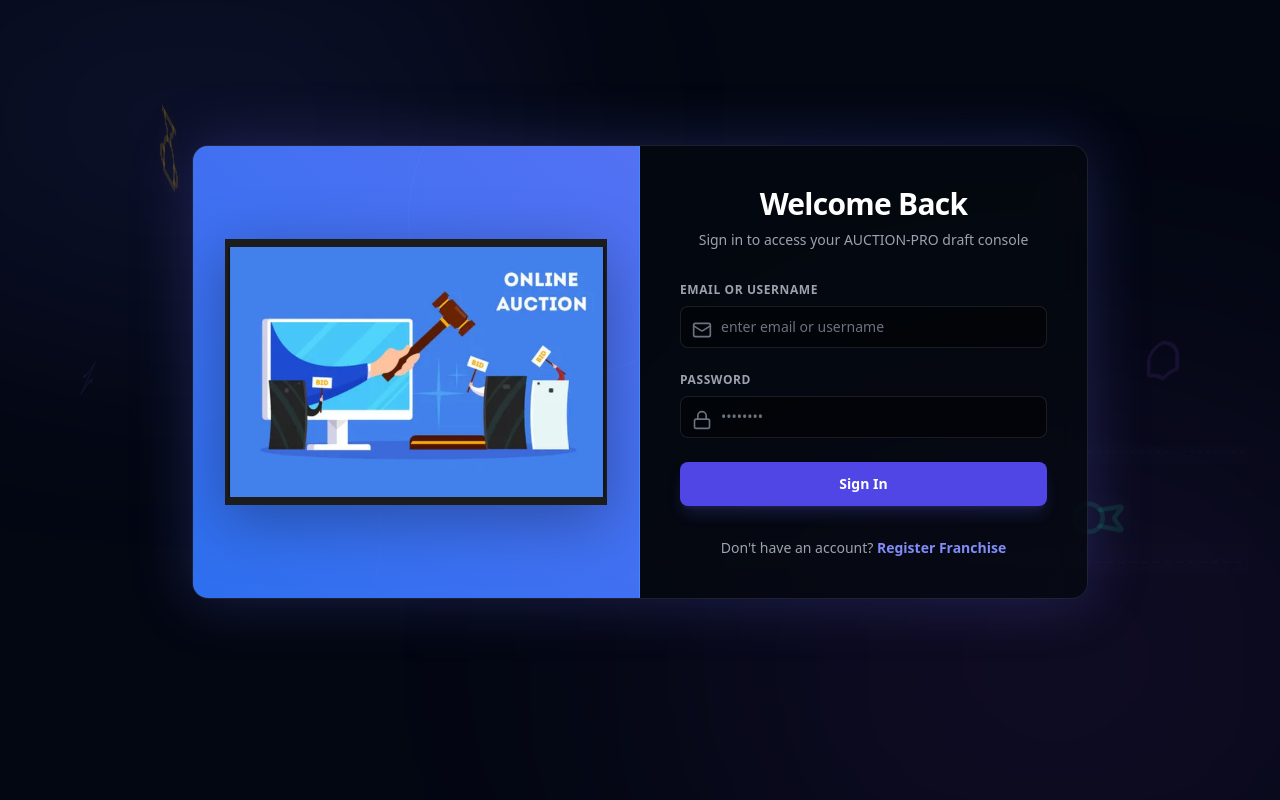
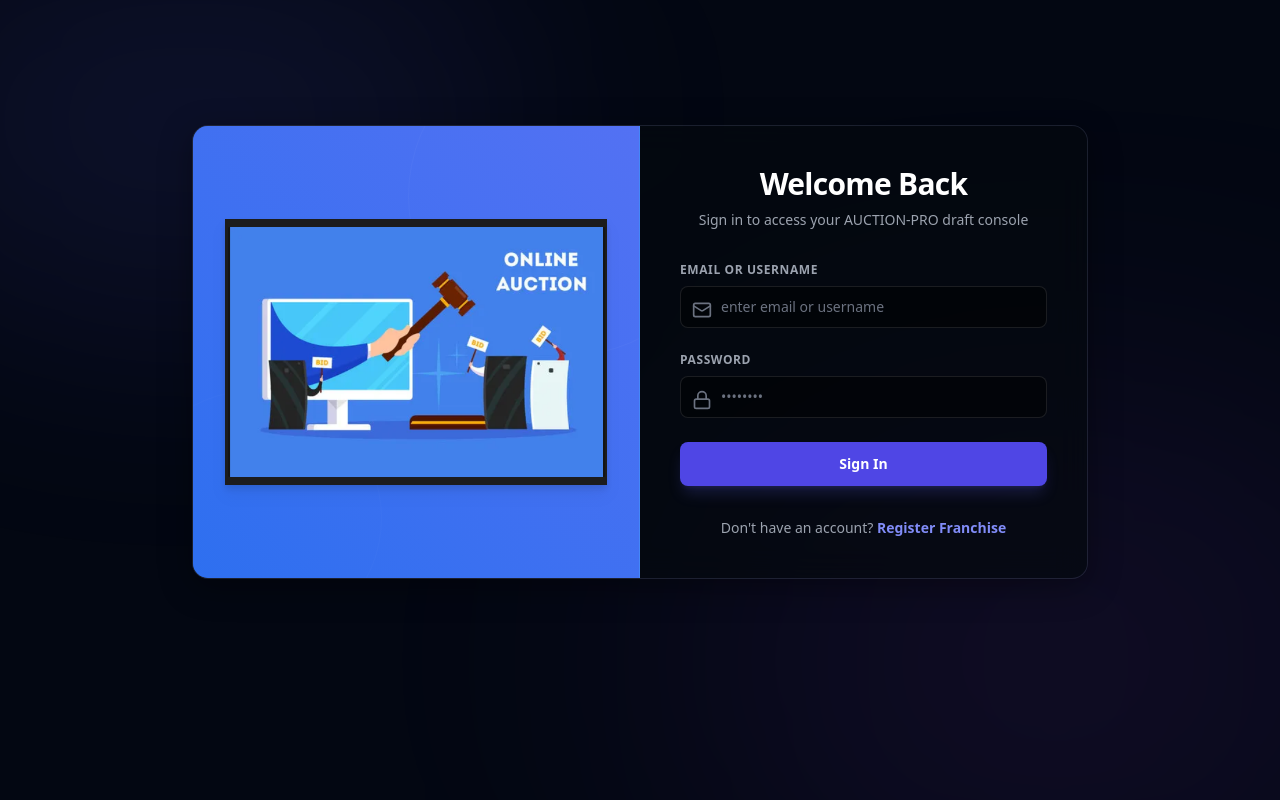
Before and after one commit to yogeshswami0/Auction, a React (Vite) app in the folder frontend/: page /login in a window 1280 px wide. Built offline with nearby package versions, Linux system fonts and the light colour scheme.

Commit message:
style: remove all 3D tilt and background animations from login page

```diff
--- a/frontend/src/pages/Login.jsx
+++ b/frontend/src/pages/Login.jsx
@@ -1,20 +1,8 @@
 import React, { useState } from 'react';
 import { useNavigate, Link } from 'react-router-dom';
 import { useAuth } from '../context/AuthContext';
-import { Mail, Lock, AlertTriangle, Trophy, Target, Flame, Award, Activity, Shield } from 'lucide-react';
-import { motion } from 'framer-motion';
+import { Mail, Lock, AlertTriangle } from 'lucide-react';
 import loginBanner from '../auction_login_banner.png';
-
-const animationStyles = `
-  @keyframes pitch-scroll {
-    0% { background-position-y: 0px; }
-    100% { background-position-y: 80px; }
-  }
-  @keyframes stadium-pulse {
-    0%, 100% { opacity: 0.15; transform: perspective(800px) rotateX(70deg) translateZ(-50px) scale(1); }
-    50% { opacity: 0.35; transform: perspective(800px) rotateX(70deg) translateZ(-50px) scale(1.02); }
-  }
-`;
 
 const Login = () => {
   const [emailOrUsername, setEmailOrUsername] = useState('');
@@ -23,38 +11,6 @@
   const [loading, setLoading] = useState(false);
   const { login } = useAuth();
   const navigate = useNavigate();
-
-  // 3D Card Hover Tilt Coordinates
-  const [rotateX, setRotateX] = useState(0);
-  const [rotateY, setRotateY] = useState(0);
-  const [shadowX, setShadowX] = useState(0);
-  const [shadowY, setShadowY] = useState(0);
-
-  const handleMouseMove = (e) => {
-    const card = e.currentTarget;
-    const box = card.getBoundingClientRect();
-    const x = e.clientX - box.left - box.width / 2;
-    const y = e.clientY - box.top - box.height / 2;
-
-    // Limit rotation to max 8 degrees for a subtle premium feel
-    const maxRot = 8;
-    const factorX = maxRot / (box.height / 2);
-    const factorY = maxRot / (box.width / 2);
-
-    setRotateX(-y * factorX);
-    setRotateY(x * factorY);
-
-    // Displace shadows slightly for physical depth
-    setShadowX(-x * 0.12);
-    setShadowY(-y * 0.12);
-  };
-
-  const handleMouseLeave = () => {
-    setRotateX(0);
-    setRotateY(0);
-    setShadowX(0);
-    setShadowY(0);
-  };
 
   const handleSubmit = async (e) => {
     e.preventDefault();
@@ -84,184 +40,24 @@
   };
 
   return (
-    <div className="min-h-[85vh] flex items-center justify-center relative overflow-hidden py-10 px-4">
-      {/* Inject custom CSS keyframes */}
-      <style>{animationStyles}</style>
+    <div className="min-h-[80vh] flex items-center justify-center relative py-10 px-4">
 
-      {/* ========================================================================= */}
-      {/* 3D SPORTS ANIMATED BACKGROUND LAYERS                                       */}
-      {/* ========================================================================= */}
+      {/* Split-screen login card (static, no 3D animations/tilt) */}
+      <div className="w-full max-w-4xl glass-card rounded-2xl border border-white/10 overflow-hidden flex flex-col md:flex-row relative z-10 shadow-2xl">
 
-      {/* Glowing 3D Stadium Field Wireframe at the bottom */}
-      <div
-        className="absolute bottom-[-120px] left-1/2 -translate-x-1/2 w-[180vw] h-[55vh] origin-bottom opacity-15 pointer-events-none select-none z-0"
-        style={{
-          transform: "perspective(800px) rotateX(75deg) translateZ(0)",
-          background: "linear-gradient(to top, rgba(99, 102, 241, 0.25), transparent)",
-          backgroundImage: `
-            linear-gradient(rgba(99, 102, 241, 0.12) 1px, transparent 1px),
-            linear-gradient(90deg, rgba(99, 102, 241, 0.12) 1px, transparent 1px)
-          `,
-          backgroundSize: "80px 80px",
-          animation: "pitch-scroll 12s linear infinite",
-          borderTop: "2px solid rgba(99, 102, 241, 0.4)",
-          boxShadow: "0px -25px 80px rgba(99, 102, 241, 0.2)"
-        }}
-      />
-
-      {/* Stadium Boundary Ropes / Glow Ring */}
-      <div
-        className="absolute bottom-[15vh] left-1/2 -translate-x-1/2 w-[85vw] h-[35vh] border-2 border-dashed border-indigo-500/25 rounded-full pointer-events-none z-0"
-        style={{
-          transform: "perspective(800px) rotateX(70deg) translateZ(-50px)",
-          boxShadow: "0 0 50px rgba(99, 102, 241, 0.15) inset, 0 0 30px rgba(99, 102, 241, 0.1) ",
-          animation: "stadium-pulse 6s ease-in-out infinite"
-        }}
-      />
-
-      {/* Floating 3D Sports Icons */}
-      <div className="absolute inset-0 w-full h-full pointer-events-none select-none z-0 overflow-hidden">
-
-        {/* Yellow Trophy - Top Left */}
-        <motion.div
-          className="absolute text-yellow-500/15 filter drop-shadow-[0_0_12px_rgba(234,179,8,0.2)]"
-          style={{ left: '8%', top: '15%' }}
-          animate={{
-            y: [0, -25, 0],
-            rotateX: [0, 360],
-            rotateY: [0, 180]
-          }}
-          transition={{
-            duration: 10,
-            repeat: Infinity,
-            ease: "easeInOut"
-          }}
-        >
-          <Trophy className="w-16 h-16 md:w-20 md:h-20" />
-        </motion.div>
-
-        {/* Red Target - Top Right */}
-        <motion.div
-          className="absolute text-rose-500/15 filter drop-shadow-[0_0_12px_rgba(244,63,94,0.2)]"
-          style={{ right: '12%', top: '22%' }}
-          animate={{
-            y: [0, -18, 0],
-            rotateX: [0, 180],
-            rotateY: [0, 360],
-            rotateZ: [0, 90]
-          }}
-          transition={{
-            duration: 8,
-            repeat: Infinity,
-            ease: "easeInOut"
-          }}
-        >
-          <Target className="w-12 h-12 md:w-16 md:h-16" />
-        </motion.div>
-
-        {/* Orange Flame - Bottom Left */}
-        <motion.div
-          className="absolute text-orange-500/15 filter drop-shadow-[0_0_12px_rgba(249,115,22,0.2)]"
-          style={{ left: '12%', bottom: '15%' }}
-          animate={{
-            y: [0, -20, 0],
-            rotateX: [0, 360],
-            rotateZ: [0, 360]
-          }}
-          transition={{
-            duration: 7,
-            repeat: Infinity,
-            ease: "easeInOut"
-          }}
-        >
-          <Flame className="w-14 h-14 md:w-16 md:h-16" />
-        </motion.div>
-
-        {/* Green Award - Bottom Right */}
-        <motion.div
-          className="absolute text-emerald-500/15 filter drop-shadow-[0_0_12px_rgba(16,185,129,0.2)]"
-          style={{ right: '10%', bottom: '20%' }}
-          animate={{
-            y: [0, -30, 0],
-            rotateY: [0, 360],
-            rotateZ: [0, 180]
-          }}
-          transition={{
-            duration: 11,
-            repeat: Infinity,
-            ease: "easeInOut"
-          }}
-        >
-          <Award className="w-14 h-14 md:w-18 md:h-18" />
-        </motion.div>
-
-        {/* Indigo Activity Pulse - Center Left */}
-        <motion.div
-          className="absolute text-indigo-500/10 filter drop-shadow-[0_0_10px_rgba(99,102,241,0.1)]"
-          style={{ left: '3%', top: '50%' }}
-          animate={{
-            y: [0, -15, 0],
-            rotateX: [0, 180],
-            rotateY: [0, 180],
-            rotateZ: [0, 360]
-          }}
-          transition={{
-            duration: 9,
-            repeat: Infinity,
-            ease: "easeInOut"
-          }}
-        >
-          <Activity className="w-10 h-10" />
-        </motion.div>
-
-        {/* Purple Shield - Center Right */}
-        <motion.div
-          className="absolute text-purple-500/10 filter drop-shadow-[0_0_10px_rgba(168,85,247,0.15)]"
-          style={{ right: '5%', top: '48%' }}
-          animate={{
-            y: [0, -22, 0],
-            rotateX: [0, 360],
-            rotateY: [0, 360]
-          }}
-          transition={{
-            duration: 12,
-            repeat: Infinity,
-            ease: "easeInOut"
-          }}
-        >
-          <Shield className="w-12 h-12" />
-        </motion.div>
-
-      </div>
-
-      {/* ========================================================================= */}
-      {/* INTERACTIVE 3D TILT LOGIN CARD                                           */}
-      {/* ========================================================================= */}
-      <div
-        onMouseMove={handleMouseMove}
-        onMouseLeave={handleMouseLeave}
-        style={{
-          transform: `perspective(1000px) rotateX(${rotateX}deg) rotateY(${rotateY}deg)`,
-          boxShadow: `${shadowX}px ${shadowY}px 60px rgba(99, 102, 241, 0.25)`,
-          transition: 'transform 0.1s ease-out, box-shadow 0.1s ease-out',
-          transformStyle: 'preserve-3d'
-        }}
-        className="w-full max-w-4xl glass-card rounded-2xl border border-white/10 overflow-hidden flex flex-col md:flex-row relative z-10"
-      >
-
-        {/* Left Side: Royal Blue Vector Panel containing the Static Illustration */}
-        <div className="w-full md:w-1/2 bg-[#3B82F6] flex flex-col justify-center items-center p-8 relative overflow-hidden min-h-[320px] md:min-h-auto select-none border-b md:border-b-0 md:border-r border-white/5 z-10">
+        {/* Left Side: Royal Blue Vector Panel containing the static illustration */}
+        <div className="w-full md:w-1/2 bg-[#3B82F6] flex flex-col justify-center items-center p-8 relative overflow-hidden min-h-[320px] md:min-h-auto select-none border-b md:border-b-0 md:border-r border-white/5">
           {/* Subtle background glow rings in blue panel */}
           <div className="absolute inset-0 bg-gradient-to-tr from-blue-600 to-indigo-500 opacity-60 z-0" />
           <div className="absolute w-80 h-80 rounded-full border border-white/10 opacity-30 top-[-20%] right-[-20%] z-0" />
           <div className="absolute w-64 h-64 rounded-full border border-white/10 opacity-20 bottom-[-15%] left-[-15%] z-0" />
 
-          {/* Static Image (no translation or hover parallax shifts) */}
+          {/* Static illustration banner */}
           <div className="w-full h-full flex justify-center items-center relative z-10">
             <img
               src={loginBanner}
               alt="Online Auction Illustration"
-              className="w-full h-full object-contain max-h-[280px] md:max-h-none pointer-events-none drop-shadow-[0_15px_30px_rgba(0,0,0,0.3)]"
+              className="w-full h-full object-contain max-h-[280px] md:max-h-none pointer-events-none drop-shadow-lg"
             />
           </div>
         </div>
```
